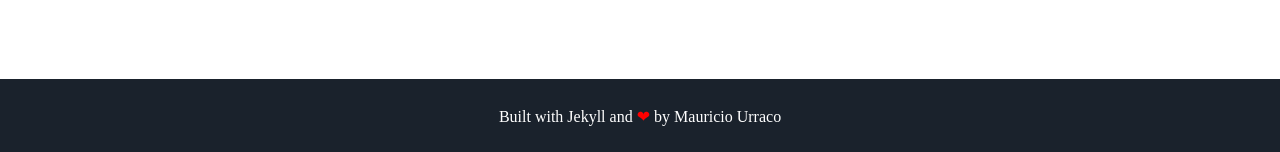
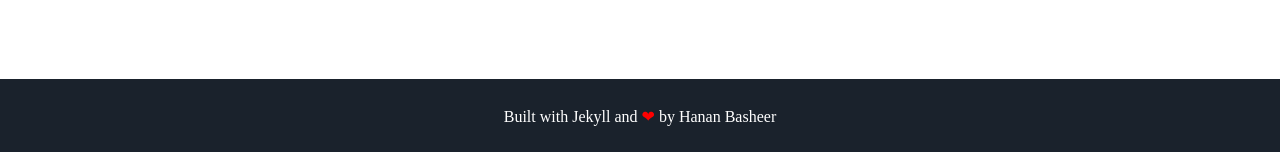
Before and after one commit to dancinglightning/hanan, a Jekyll site: the page built from index.html, in a window 1280 px wide. Shown: the part 1862-2014 px from the top of the page. Built offline with Jekyll 4.4.1, drawn with Linux system fonts in a browser that asks for light colours; some web fonts are replaced.

Commit message:
Updated Names

```diff
--- a/_includes/footer.html
+++ b/_includes/footer.html
@@ -1,6 +1,6 @@
 <footer class="footer">
     <!-- <p>&copy; {{ site.username }}</p> -->
-    <p>Built with Jekyll and <span class="love">❤</span> by <a href="https://github.com/murraco">Mauricio Urraco</a></p>
+    <p>Built with Jekyll and <span class="love">❤</span> by <a href="https://github.com/dancinglightning">Hanan Basheer</a></p>
 </footer>
 <script src="{{ '/assets/js/particles.min.js' | prepend: site.baseurl }}"></script>
 <script src="{{ '/assets/js/sweet-scroll.min.js' | prepend: site.baseurl }}"></script>
--- a/package.json
+++ b/package.json
@@ -6,7 +6,7 @@
   "scripts": {
     "test": "echo \"Error: no test specified\" && exit 1"
   },
-  "author": "Mauricio Urraco <mauriurraco@gmail.com>",
+  "author": "Hanan Basheer <dancinglightning@gmail.com>",
   "license": "MIT",
   "dependencies": {
     "browser-sync": "^2.18.6",
```
